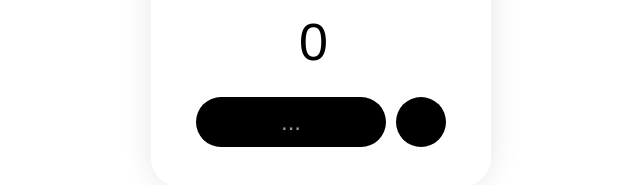
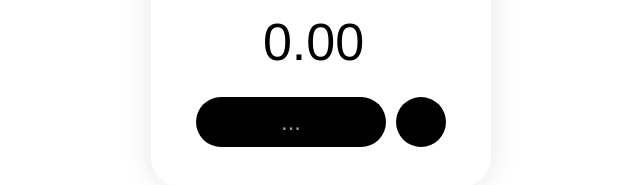
Before and after one commit to wooostal/alienpay, a website: page public/qr.html in a window 1280 px wide. Shown: the part 355-540 px from the top of the page, without its empty margins (319-959 px from the left). Drawn offline with nearby package versions, Linux system fonts and the light colour scheme.

Commit message:
Update qr.html

```diff
--- a/public/qr.html
+++ b/public/qr.html
@@ -10,7 +10,7 @@
     <div class="container">
         <img src="alienpay.png" alt="Logo" class="logo" id="logo">
         <div class="input-group">
-            <input type="number" id="amount" inputmode="numeric" step="1" min="0" value="0">
+            <input type="number" id="amount" inputmode="numeric" step="1" min="0" value="0.00">
         </div>
         <div class="name-group">
             <input type="text" id="name" placeholder="...">
```
